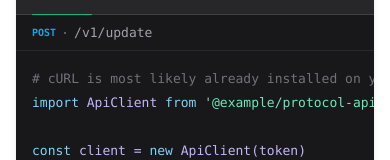
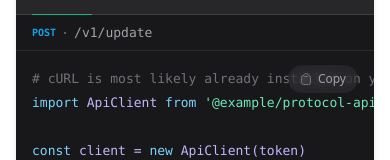
Before and after one commit to awesomecoderdev/starter, a Next.js app: page /quickstart in a window 390 px wide. Shown: the part 210-370 px from the top of the page. Built offline with nearby package versions, Linux system fonts and the light colour scheme.

Commit message:
Updated Code View

```diff
--- a/src/components/Code.tsx
+++ b/src/components/Code.tsx
@@ -74,7 +74,7 @@ function CopyButton({ code }: { code: any }) {
 		<button
 			type="button"
 			className={classNames(
-				"group/button absolute top-3.5 right-4 overflow-hidden rounded-full py-1 pl-2 pr-3 text-2xs font-medium opacity-0 backdrop-blur transition focus:opacity-100 group-hover:opacity-100",
+				"group/button absolute top-3.5 right-4 overflow-hidden rounded-full py-1 pl-2 pr-3 text-2xs font-medium lg:opacity-0 opacity-100 backdrop-blur transition focus:opacity-100 group-hover:opacity-100",
 				copied
 					? "bg-primary-400/10 ring-1 ring-inset ring-primary-400/20"
 					: "bg-white/5 hover:bg-white/7.5 dark:bg-white/2.5 dark:hover:bg-white/5"
```
